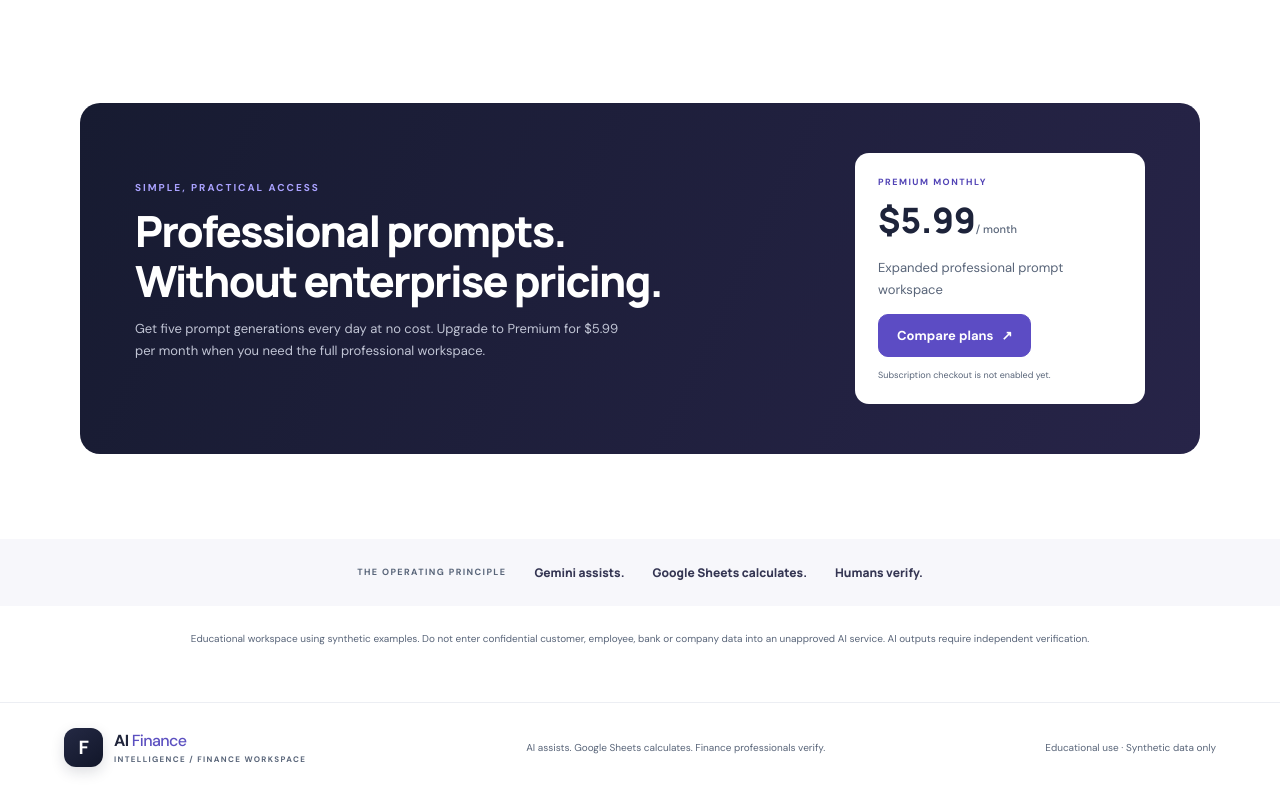
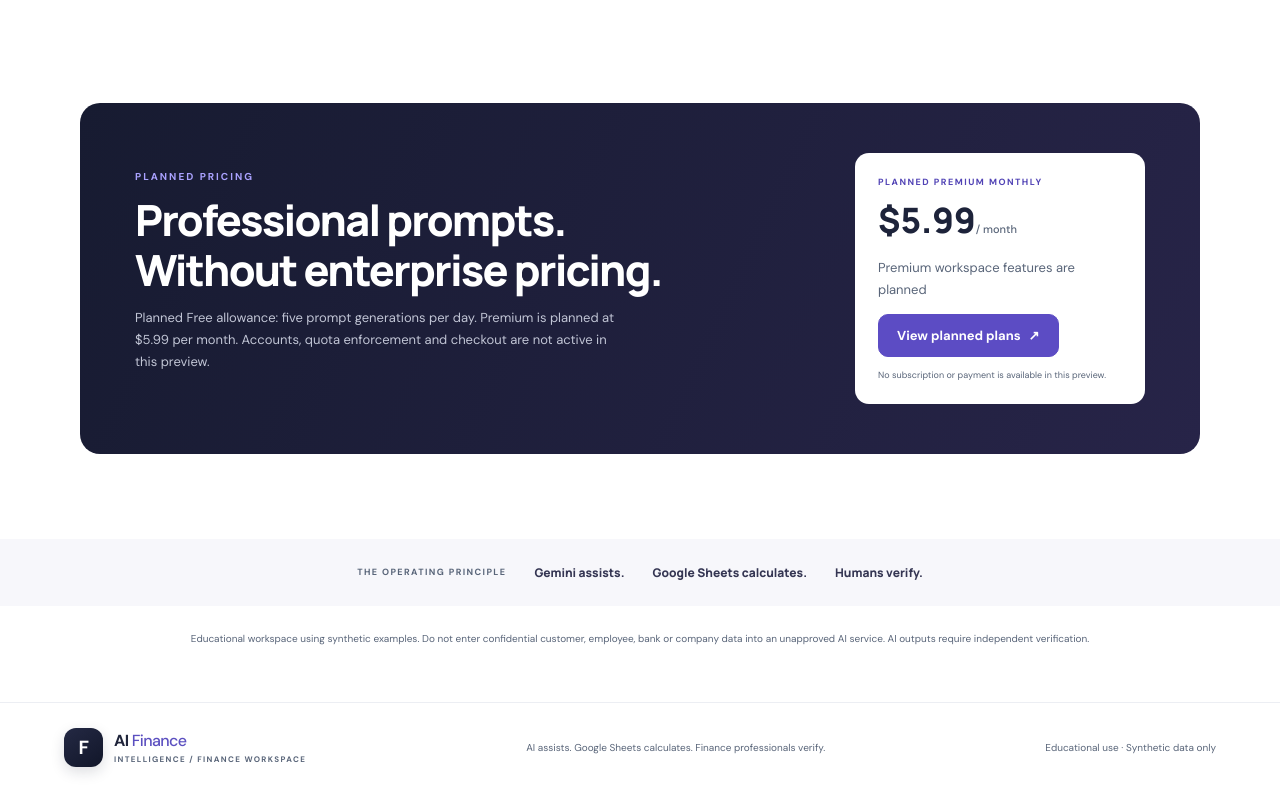
Before and after one commit to sbparimi/gemini-finance-lab, a Next.js app: page / in a window 1280 px wide. Shown: the part 2243-3035 px from the top of the page. Built offline with nearby package versions, Linux system fonts and the light colour scheme.

Commit message:
Make homepage pricing explicitly planned rather than implying active quota or billing

```diff
--- a/app/page.tsx
+++ b/app/page.tsx
@@ -48,7 +48,7 @@ export default function Home(){return <main className="saas-home">
   <div className="section-intro"><div><div className="eyebrow dark">A BETTER WAY TO WORK WITH AI</div><h2>Designed for professional<br/>finance workflows.</h2></div><p>Useful structure, not magic buttons. Keep the analyst in control from source data through final review.</p></div>
   <div className="feature-grid">{features.map(([ic,t,d])=><div className="feature-card" key={t}><span>{ic}</span><h3>{t}</h3><p>{d}</p></div>)}</div>
  </section>
- <section className="pricing-preview"><div><div className="eyebrow">SIMPLE, PRACTICAL ACCESS</div><h2>Professional prompts.<br/>Without enterprise pricing.</h2><p>Get five prompt generations every day at no cost. Upgrade to Premium for $5.99 per month when you need the full professional workspace.</p></div><div className="price-mini"><div className="price-mini-label">PREMIUM MONTHLY</div><div className="price-mini-value">$5.99<span>/ month</span></div><p>Expanded professional prompt workspace</p><Link className="btn btn-primary" href="/plans">Compare plans <span>↗</span></Link><small>Subscription checkout is not enabled yet.</small></div></section>
+ <section className="pricing-preview"><div><div className="eyebrow">PLANNED PRICING</div><h2>Professional prompts.<br/>Without enterprise pricing.</h2><p>Planned Free allowance: five prompt generations per day. Premium is planned at $5.99 per month. Accounts, quota enforcement and checkout are not active in this preview.</p></div><div className="price-mini"><div className="price-mini-label">PLANNED PREMIUM MONTHLY</div><div className="price-mini-value">$5.99<span>/ month</span></div><p>Premium workspace features are planned</p><Link className="btn btn-primary" href="/plans">View planned plans <span>↗</span></Link><small>No subscription or payment is available in this preview.</small></div></section>
  <section className="principle-strip"><span>THE OPERATING PRINCIPLE</span><b>Gemini assists.</b><b>Google Sheets calculates.</b><b>Humans verify.</b></section>
  <div className="bottom-note">Educational workspace using synthetic examples. Do not enter confidential customer, employee, bank or company data into an unapproved AI service. AI outputs require independent verification.</div>
 </main>}
```
